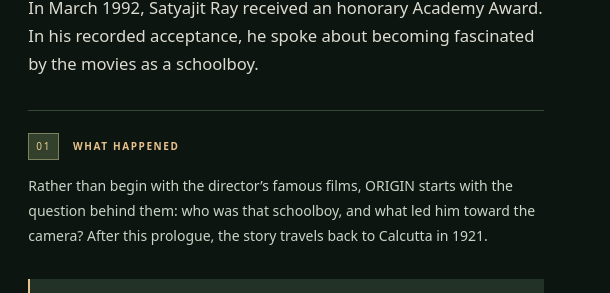
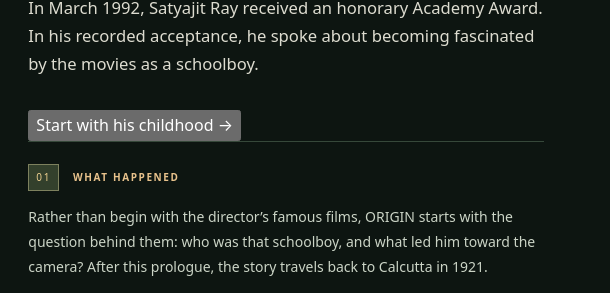
Before and after one commit to rayadinaveen98-ship-it/origin-creator-journey, a website: page www/life/index.html in a window 1280 px wide. Shown: the part 400-693 px from the top of the page, 670-1280 px from the left. Drawn offline with Linux system fonts and the light colour scheme.

Commit message:
Make the first action visible immediately in the V8 prologue

```diff
--- a/www/life/index.html
+++ b/www/life/index.html
@@ -39,6 +39,7 @@
  <p class="scene-overline" id="sceneOverline">A STORY TOLD BACKWARDS — JUST ONCE</p>
  <h1 id="sceneTitle" tabindex="-1">The world knew his films. <em>Who was the boy?</em></h1>
  <p id="sceneLead" class="lead">In March 1992, Satyajit Ray received an honorary Academy Award. In his recorded acceptance, he remembered being a schoolboy fascinated by cinema.</p>
+ <button type="button" class="intro-action" id="startJourney">Start with his childhood <span aria-hidden="true">→</span></button>
  <div class="story-block">
    <div class="block-kicker"><span>01</span><b>WHAT HAPPENED</b></div>
    <p id="sceneBody">Before we follow the filmmaker, we will rewind to the family, losses, drawings and films that shaped the child. The life comes first. The work will follow.</p>
```
